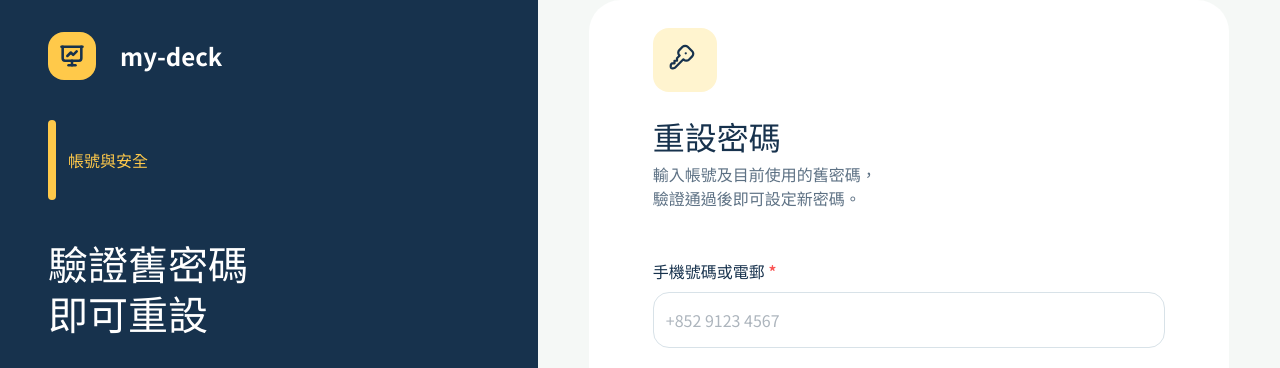
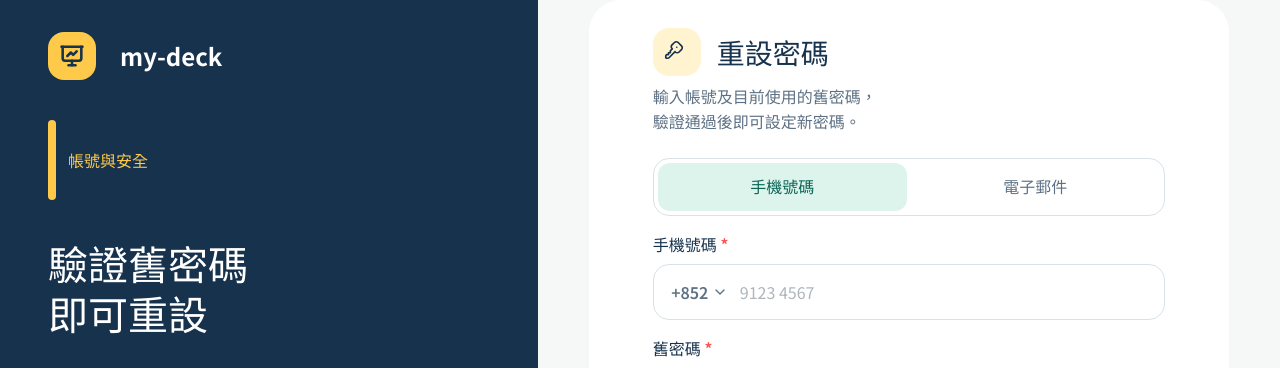
Before and after one commit to lianggs233/my-deck, a React (Vite) app in the folder apps/web/: page /forgot-password in a window 1280 px wide. Shown: the top 368 px of the page. Built offline with nearby package versions, Linux system fonts and the light colour scheme; no server answers; what openapi-fetch would draw is missing.

Commit message:
feat: 忘記密碼頁統一手機/電郵分段輸入，標題圖示水平排列並收緊版面避免滾動

```diff
--- a/apps/web/src/components/ui/ChannelTabs.tsx
+++ b/apps/web/src/components/ui/ChannelTabs.tsx
@@ -7,7 +7,7 @@ const channelTabs: { value: Channel; label: string }[] = [
   { value: 'EMAIL', label: '電子郵件' },
 ]
 
-/** 手機號碼／電子郵件分段切換（登入 PG-001、註冊 PG-002 共用） */
+/** 手機號碼／電子郵件分段切換（登入 PG-001、註冊 PG-002、忘記密碼 PG-004 共用） */
 export function ChannelTabs({
   value,
   onChange,
--- a/apps/web/src/pages/auth/ForgotPasswordPage.tsx
+++ b/apps/web/src/pages/auth/ForgotPasswordPage.tsx
@@ -1,19 +1,23 @@
-import { Anchor, Button, PasswordInput, Stack, Text, TextInput, Title } from '@mantine/core'
+import { Anchor, Button, Group, PasswordInput, Stack, Text, TextInput, Title } from '@mantine/core'
 import { IconKey } from '@tabler/icons-react'
 import { useState, type FormEvent } from 'react'
 import { Link, useNavigate } from 'react-router-dom'
 
 import { useAuth } from '../../auth/useAuth'
 import { AuthLayout } from '../../components/ui/AuthLayout'
+import { ChannelTabs, type Channel } from '../../components/ui/ChannelTabs'
 import { useErrorAlert } from '../../components/ui/error-alert-context'
 import { IconBox } from '../../components/ui/IconBox'
 import { PasswordStrengthField } from '../../components/ui/PasswordStrengthField'
+import { RegionCodeSelect } from '../../components/ui/RegionCodeSelect'
+import { normalizeHongKongPhone } from '../../utils/phone'
 
 /** PG-004 忘記密碼（本期以舊密碼驗證直接重設，不發驗證碼） */
 export function ForgotPasswordPage() {
   const { resetPasswordDirect } = useAuth()
   const { showError } = useErrorAlert()
   const navigate = useNavigate()
+  const [channel, setChannel] = useState<Channel>('PHONE')
   const [identifier, setIdentifier] = useState('')
   const [oldPassword, setOldPassword] = useState('')
   const [password, setPassword] = useState('')
@@ -24,9 +28,18 @@ export function ForgotPasswordPage() {
     event.preventDefault()
     setSubmitting(true)
     try {
+      let submitIdentifier = identifier
+      if (channel === 'PHONE') {
+        const phone = normalizeHongKongPhone(identifier)
+        if (!phone) {
+          showError('請輸入 8 位數手機號碼。')
+          return
+        }
+        submitIdentifier = phone
+      }
       if (password.length < 8) throw new Error('新密碼需至少 8 個字元')
       if (password !== confirm) throw new Error('兩次輸入的新密碼不一致')
-      await resetPasswordDirect(identifier, oldPassword, password)
+      await resetPasswordDirect(submitIdentifier, oldPassword, password)
       navigate('/login', { replace: true, state: { reset: true } })
     } catch (cause) {
       showError(cause instanceof Error ? cause.message : '重設密碼失敗')
@@ -37,28 +50,45 @@ export function ForgotPasswordPage() {
 
   return (
     <AuthLayout title={'驗證舊密碼\n即可重設'} subtitle={'重設成功後，所有舊工作階段\n都會撤銷。'}>
-      <Stack gap="xl">
+      <Stack gap="md">
         <div>
-          <IconBox tone="yellow" size={64} c="#17324D">
-            <IconKey size={30} stroke={1.8} aria-hidden />
+          <Group gap="sm" wrap="nowrap">
+            <IconBox tone="yellow" size={48} c="#17324D">
+              <IconKey size={22} stroke={1.8} aria-hidden />
             </IconBox>
-          <Title order={2} fz={32} c="#17324D" mt="md">
+            <Title order={2} fz={28} c="#17324D">
               重設密碼
             </Title>
-          <Text fz={16} c="#5D7184" mt={4} style={{ whiteSpace: 'pre-line' }}>
+          </Group>
+          <Text fz={16} c="#5D7184" mt="xs" style={{ whiteSpace: 'pre-line' }}>
             {'輸入帳號及目前使用的舊密碼，\n驗證通過後即可設定新密碼。'}
           </Text>
         </div>
 
         <form onSubmit={(event) => void submit(event)}>
-          <Stack gap="lg">
+          <Stack gap="sm">
+            <ChannelTabs value={channel} onChange={setChannel} ariaLabel="帳號類型" />
+            {channel === 'PHONE' ? (
               <TextInput
-              label="手機號碼或電郵"
-              placeholder="+852 9123 4567"
+                label="手機號碼"
+                placeholder="9123 4567"
+                value={identifier}
+                onChange={(event) => setIdentifier(event.currentTarget.value)}
+                leftSection={<RegionCodeSelect />}
+                leftSectionWidth={78}
+                styles={{ input: { paddingLeft: 86 } }}
+                inputMode="numeric"
+                required
+              />
+            ) : (
+              <TextInput
+                label="電子郵件"
+                placeholder="name@example.com"
                 value={identifier}
                 onChange={(event) => setIdentifier(event.currentTarget.value)}
                 required
               />
+            )}
             <PasswordInput
               label="舊密碼"
               placeholder="輸入目前使用的密碼"
```
Also changed, not shown: 1 other file (tests, documents, lock files or other folders). Lines whose indentation alone changed are shown as unchanged.
